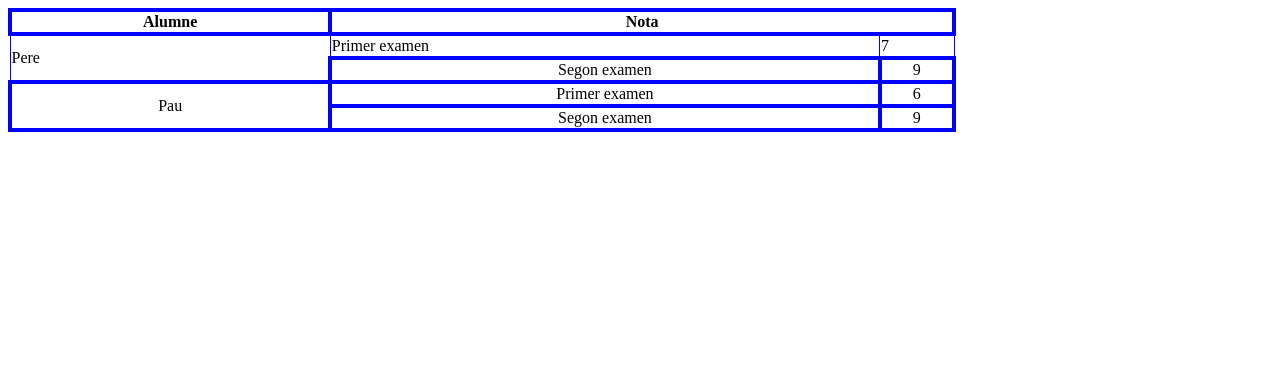
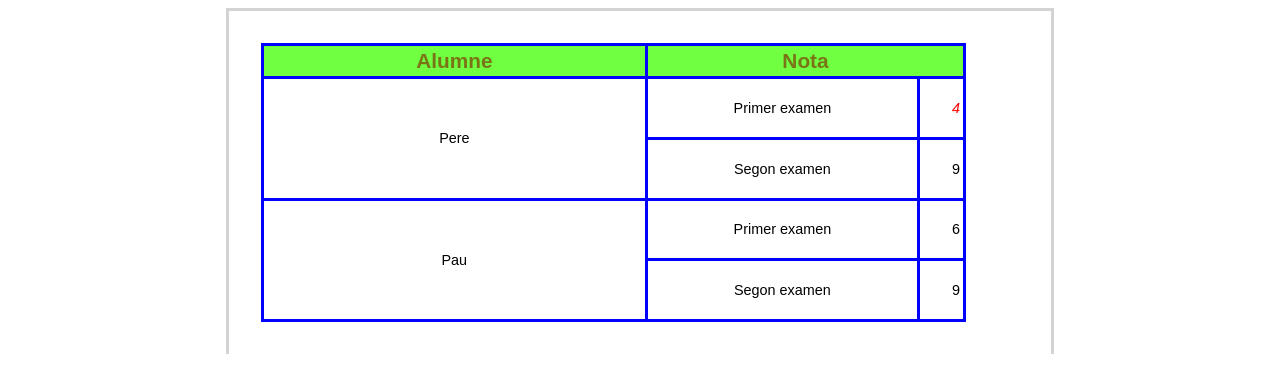
Before and after one commit to 4strodev/aplicacions-web, a plain HTML site: page 2/ex1/index.html in a window 1280 px wide. Drawn offline with Linux system fonts and the light colour scheme.

Commit message:
Seccond exercise

```diff
--- a/2/ex1/index.html
+++ b/2/ex1/index.html
@@ -3,49 +3,112 @@
   <head>
     <meta charset="UTF-8" />
     <title>Juan Alejandro Marin Ruiz</title>
+
+    <style type="text/css" media="screen">
+      .case {
+        border: solid lightgrey;
+        display: flex;
+        justify-content: start;
+        padding: 2rem 2rem;
+        margin: auto;
+      }
+
+      table {
+        border-collapse: collapse;
+        font-size: 0.9rem;
+        padding: 1rem;
+      }
+
+      table * {
+        border: solid blue;
+        font-family: sans-serif;
+        text-align: center;
+      }
+
+      th {
+        background-color: #70ff41;
+        color: rgba(125, 86, 15, 0.82);
+        padding: 0.2rem 3rem;
+        font-size: 1.3rem;
+      }
+      .number {
+        text-align: end;
+        padding: 1.3rem 0.2rem;
+      }
+
+      #red {
+        color: red;
+        font-style: italic;
+      }
+
+      @media screen and (max-width: 600px) {
+        .case {
+          width: 80%;
+        }
+
+        table {
+          width: 93%;
+        }
+      }
+
+      @media screen and (min-width: 600px) and (max-width: 1000px) {
+        .case {
+          width: 70%;
+        }
+
+        table {
+          width: 93%;
+        }
+      }
+
+      @media screen and (min-width: 1000px) and (max-width: 1300px) {
+        .case {
+          width: 60%;
+        }
+
+        table {
+          width: 93%;
+        }
+      }
+
+      @media screen and (min-width: 1300px) {
+        .case {
+          width: 750px;
+        }
+
+        table {
+          width: 93%;
+        }
+      }
+    </style>
   </head>
   <body>
     <!--Juan Alejandro Marin Ruiz-->
-    <table border style="width: 75%; border: blue; border-collapse: collapse">
+    <div class="case" style="border-bottom: none">
+      <table>
         <tr>
-        <th style="border-width: 4px; border-style: solid">Alumne</th>
-        <th colspan="2" style="border-width: 4px; border-style: solid">Nota</th>
+          <th>Alumne</th>
+          <th colspan="2">Nota</th>
         </tr>
         <tr>
           <td rowspan="2">Pere</td>
           <td>Primer examen</td>
-        <td>7</td>
+          <td class="number" id="red">4</td>
         </tr>
         <tr>
-        <td style="border-width: 4px; border-style: solid; text-align: center">
-          Segon examen
-        </td>
-        <td style="border-width: 4px; border-style: solid; text-align: center">
-          9
-        </td>
+          <td>Segon examen</td>
+          <td class="number">9</td>
         </tr>
         <tr>
-        <td
-          rowspan="2"
-          style="border-width: 4px; border-style: solid; text-align: center"
-        >
-          Pau
-        </td>
-        <td style="border-width: 4px; border-style: solid; text-align: center">
-          Primer examen
-        </td>
-        <td style="border-width: 4px; border-style: solid; text-align: center">
-          6
-        </td>
+          <td rowspan="2">Pau</td>
+          <td>Primer examen</td>
+          <td class="number">6</td>
         </tr>
         <tr>
-        <td style="border-width: 4px; border-style: solid; text-align: center">
-          Segon examen
-        </td>
-        <td style="border-width: 4px; border-style: solid; text-align: center">
-          9
-        </td>
+          <td>Segon examen</td>
+          <td class="number">9</td>
         </tr>
       </table>
+    </div>
   </body>
 </html>
```
Also changed, not shown: 1 other file. Lines whose indentation alone changed are shown as unchanged.
